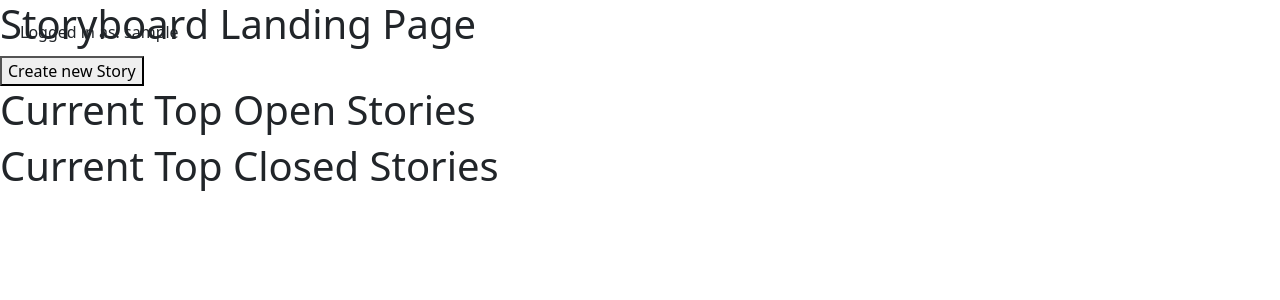
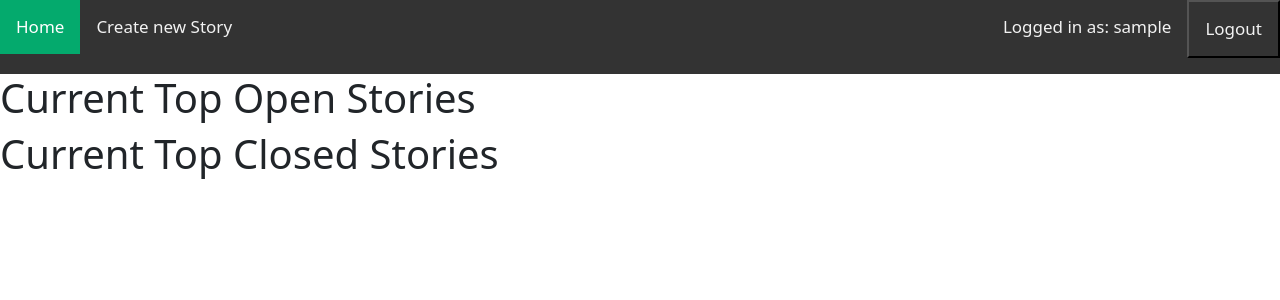
Before and after one commit to CPTblackadder/storyboard, a Django app: page /painter/ in a window 1280 px wide. Shown: the top 300 px of the page. Run offline with Django 4.2, Linux system fonts and the light colour scheme; the visitor is signed in with stand-in values (Sample User, id 1); data that the repository does not hold is empty.

Commit message:
Refine top bar

```diff
--- a/painter/static/painter/base.css
+++ b/painter/static/painter/base.css
@@ -1,11 +1,3 @@
-div#topbar {
-    position: absolute;
-    left: 0;
-    height: 30px;
-    padding: 20px 20px;
-    top: 0;
-}
-
 .grid-container {
     display: grid;
     grid-template-columns: auto auto auto auto auto auto;
@@ -20,3 +12,72 @@ div#topbar {
     font-size: 20px;
     text-align: center;
 }
+
+/* Add a black background color to the top navigation */
+.topnav {
+    background-color: #333;
+    overflow: hidden;
+}
+
+/* Style the links inside the navigation bar */
+.topnav a {
+    float: left;
+    color: #f2f2f2;
+    text-align: center;
+    padding: 14px 16px;
+    text-decoration: none;
+    font-size: 17px;
+}
+
+/* Change the color of links on hover */
+.topnav a:hover {
+    background-color: #ddd;
+    color: black;
+}
+
+/* Add a color to the active/current link */
+.topnav a.active {
+    background-color: #04AA6D;
+    color: white;
+}
+
+/* Style the links inside the navigation bar */
+.topnav span {
+    float: right;
+    color: #f2f2f2;
+    text-align: center;
+    padding: 14px 16px;
+    text-decoration: none;
+    font-size: 17px;
+}
+
+/* Style the links inside the navigation bar */
+.topnav p {
+    float: right;
+    color: #f2f2f2;
+    text-align: center;
+    padding: 14px 16px;
+    text-decoration: none;
+    font-size: 17px;
+}
+
+.topnav form {
+    float: right;
+}
+
+
+/* Style the links inside the navigation bar */
+.topnav button {
+    color: #f2f2f2;
+    background-color: #333;
+    text-align: center;
+    padding: 14px 16px;
+    text-decoration: none;
+    font-size: 17px;
+}
+
+/* Change the color of links on hover */
+.topnav button:hover {
+    background-color: #ddd;
+    color: black;
+}
--- a/painter/static/painter/style.css
+++ b/painter/static/painter/style.css
@@ -12,12 +12,12 @@ div#sidebar {
     left: 0;
     width: 150px;
     padding: 20px 20px;
-    top: 0;
+    top: 40px;
 }
 
 canvas#canvas {
     left: 300px;
-    top: 45px;
+    top: 80px;
 }
 
 .btn {
--- a/painter/templates/painter/base.html
+++ b/painter/templates/painter/base.html
@@ -17,7 +17,17 @@
 {% endblock pre %}
 <body>
     <!-- Need a button for the home page and a button to logout, and a text saying you're logged in as: user -->
-    <div id="topbar">Logged in as: {{ user.username }}</div>
+    <div class="topnav">
+        <a href="{% url "landingpage" %}"
+           {% if request.resolver_match.view_name == "landingpage" %}class="active"{% endif %}>Home</a>
+        <a href="{% url 'createstory' %}"
+           {% if request.resolver_match.view_name == "createstory" %}class="active"{% endif %}>Create new Story</a>
+        <form method="post" action="{% url 'logout' %}">
+            {% csrf_token %}
+            <button type="submit">Logout</button>
+        </form>
+        <span>Logged in as: {{ user.username }}</span>
+    </div>
     {% block content %}
     {% endblock content %}
 </body>
--- a/painter/templates/painter/landingpage.html
+++ b/painter/templates/painter/landingpage.html
@@ -1,9 +1,5 @@
 {% extends "painter/base.html" %}
 {% block content %}
-  <h1>Storyboard Landing Page</h1>
-  <a href={% url 'createstory' %}>
-    <button>Create new Story</button>
-  </a>
   <h1>Current Top Open Stories</h1>
   {% for story in open_stories %}
     <div class="container">{% include "painter/story_preview_template.html" %}</div>
@@ -12,4 +8,4 @@
   {% for story in closed_stories %}
     <div class="container">{% include "painter/story_preview_template.html" %}</div>
   {% endfor %}
-{% endblock %}
+{% endblock content %}
--- a/painter/templates/painter/story_view_template.html
+++ b/painter/templates/painter/story_view_template.html
@@ -1,5 +1,4 @@
 <h1>{{ story.title }}</h1>
-<body class="container" style="padding-top: 5%;">
     <div class="row">
         {% for x in story_images %}
             <div class="col-md-3">
@@ -16,4 +15,3 @@
             </div>
         {% endfor %}
     </div>
-</body>
--- a/painter/views.py
+++ b/painter/views.py
@@ -25,10 +25,12 @@ from .models import (
 # Create your views here.
 
 
+@login_required
 def create_story_painter(request):
     return render(request, "painter/painter.html", {"create_story": True})
 
 
+@login_required
 def create_image_painter(request, story_id):
     previous_image = (
         LockedStoryContestModel.objects.filter(story__pk=story_id)
@@ -43,6 +45,7 @@ def create_image_painter(request, story_id):
     )
 
 
+@login_required
 def submit_new_story(request):
     if request.method == "POST":
         try:
@@ -86,6 +89,7 @@ def submit_new_story(request):
     return render(request, "painter/painter.html", {"create_story": True})
 
 
+@login_required
 def submit_new_image(request, story_id):
     print("Submitting new image")
     story_contest = get_object_or_404(ActiveStoryContestModel, pk=story_id)
@@ -117,12 +121,14 @@ def submit_new_image(request, story_id):
     return render(request, "painter/painter.html")
 
 
+@login_required
 def view_stories(request):
     data = Story.objects.all()
     context = {"data": data}
     return render(request, "painter/view_all_stories.html", context)
 
 
+@login_required
 def view_story(request, story_id):
     story = get_object_or_404(Story, pk=story_id)
     story_images = Image.objects.filter(lockedstorycontestmodel__story__pk=story_id)
@@ -141,6 +147,7 @@ def view_story(request, story_id):
     )
 
 
+@login_required
 def vote_for_image(request, story_id, image_id):
     # TODO add user auth
     image = get_object_or_404(StoryContestImageModel, pk=image_id)
@@ -148,6 +155,7 @@ def vote_for_image(request, story_id, image_id):
     return redirect(view_story, story_id)
 
 
+@login_required
 def view_image(request, story_id, image_id):
     story = get_object_or_404(Story, pk=story_id)
     image = get_object_or_404(StoryContestImageModel, pk=image_id)
@@ -158,6 +166,7 @@ def view_image(request, story_id, image_id):
     )
 
 
+@login_required
 def main(request):
     open_stories = Story.objects.filter(activestorycontestmodel__isnull=False).order_by(
         "-started"
@@ -180,6 +189,7 @@ def main(request):
     return render(request, "painter/landingpage.html", context)
 
 
+@login_required
 def get_contest_data(contest):
     votes_to_close_contest = CloseStoryContestModelVote.objects.filter(
         contest=contest
@@ -196,6 +206,7 @@ def get_contest_data(contest):
     }
 
 
+@login_required
 def close_contest(request, story_id):
     story = get_object_or_404(Story, pk=story_id)
     contest = get_object_or_404(ActiveStoryContestModel, story=story)
--- a/requirements.txt
+++ b/requirements.txt
@@ -3,4 +3,3 @@ django-cleanup==8.1.0
 Pillow==10.1.0
 psycopg2-binary==2.9.6
 mysqlclient==2.2.4
-django-login-required-middleware==0.9.0
--- a/storyboard/settings.py
+++ b/storyboard/settings.py
@@ -49,7 +49,6 @@ MIDDLEWARE = [
     "django.middleware.common.CommonMiddleware",
     "django.middleware.csrf.CsrfViewMiddleware",
     "django.contrib.auth.middleware.AuthenticationMiddleware",
-    "login_required.middleware.LoginRequiredMiddleware",
     "django.contrib.messages.middleware.MessageMiddleware",
     "django.middleware.clickjacking.XFrameOptionsMiddleware",
 ]
@@ -135,3 +134,4 @@ MEDIA_URL = "/media/"
 MEDIA_ROOT = os.path.join(BASE_DIR, "media")
 
 LOGIN_REDIRECT_URL = "/painter"
+LOGOUT_REDIRECT_URL = "/accounts/login"
```
Also changed, not shown: painter/templates/painter/view_story.html (+8 -21 lines).
